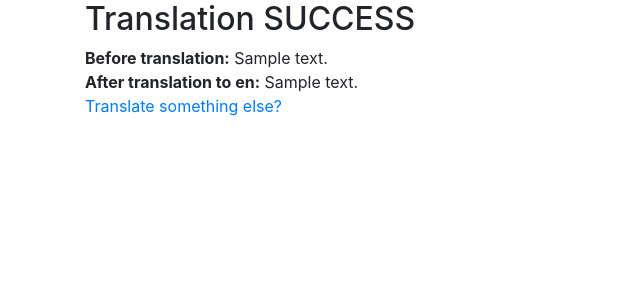
After one commit to vivid-pixel/some-flask-app, a Flask app: template templates/results.html in a window 1280 px wide. The commit adds this page. Shown: the top 300 px of the page, without its empty margins (0-640 px from the left). Run offline with Flask 3, Linux system fonts and the light colour scheme; the template is opened without the code that fills it: most values are stand-ins (such as "Sample title", 1, 10 or a date in 2020).

Commit message:
add POST functionality to translate

```diff
--- a/app.py
+++ b/app.py
@@ -1,6 +1,8 @@
 #!/usr/bin/env python
-
+import requests, os, uuid, json
+from dotenv import load_dotenv
 from flask import Flask, redirect, url_for, request, render_template, session
+load_dotenv()
 
 app = Flask(__name__)
 
@@ -8,3 +10,52 @@ app = Flask(__name__)
 @app.route("/", methods=["GET"])
 def index():
     return render_template("index.html")
+
+
+@app.route("/", methods=["POST"])
+def index_post():
+    # Read form values
+    original_text = request.form["text"]
+    target_language = request.form["language"]
+
+    # Load .env values
+    key = os.environ["KEY"]
+    endpoint = os.environ["ENDPOINT"]
+    location = os.environ["LOCATION"]
+
+    # Path to the translation API version
+    path = "/translate?api-version=3.0"
+
+    # Add the parameter for the target language
+    target_lang_param = "&to=" + target_language
+
+    # Create the URL
+    final_url = endpoint + path + target_lang_param
+
+    # Set up the header info, including subscription key
+    headers = {
+        "Ocp-Apim-Subscription-Key": key,
+        "Ocp-Apim-Subscription-Region": location,
+        "Content-type": "application/json",
+        "X-ClientTraceId": str(uuid.uuid4())
+    }
+
+    # Create the request body of text to translate
+    body = [{ "text": original_text}]
+
+    # Make the call using POST
+    translator_request = requests.post(final_url, headers=headers, json=body)
+
+    # Retrieve JSON response
+    translator_response = translator_request.json()
+
+    # Retrieve translated text
+    translated_text = translator_response[0]["translation"][0]["text"]
+
+    # Call render template and pass in the translated text
+    # plus the original text and target language
+    return render_template("results.html",
+                           translated_text=translated_text,
+                           original_text=original_text,
+                           target_language=target_language
+                           )
--- a/templates/index.html
+++ b/templates/index.html
@@ -9,14 +9,14 @@
 <body>
     <div class="container">
         <h1>Translate It</h1>
-        <div>Enter the text to be translated and specify the language.</div>
+        <div>Enter the text to be translated and select the language you're seeking.</div>
         <div>
             <form method="POST">
                 <div class="form-group">
                     <textarea name="text" cols="20" rows="10" class="form-control"></textarea>
                 </div>
                 <div class="form-group">
-                    <label>Language:</label>
+                    <label>Translate to...</label>
                     <select name="language" class="form-control">
                         <option value="en">English</option>
                         <option value="it">Italian</option>
--- /dev/null
+++ b/templates/results.html
@@ -0,0 +1,24 @@
+<!DOCTYPE html>
+<html lang="en">
+<head>
+    <meta charset="UTF-8">
+    <meta name="viewport" content="width=device-width, initial-scale=1.0">
+    <link rel="stylesheet" href="https://cdn.jsdelivr.net/npm/bootstrap@4.5.3/dist/css/bootstrap.min.css"
+        integrity="sha384-TX8t27EcRE3e/ihU7zmQxVncDAy5uIKz4rEkgIXeMed4M0jlfIDPvg6uqKI2xXr2" crossorigin="anonymous">
+    <title>Here's your translation!</title>
+</head>
+<body>
+    <div class="container">
+        <h2>Translation SUCCESS</h2>
+        <div>
+            <strong>Before translation:</strong> {{ original_text }}
+        </div>
+        <div>
+            <strong>After translation to {{ target_language }}:</strong> {{ translated_text }}
+        </div>
+        <div>
+            <a href="{{ url_for('index') }}">Translate something else?</a>
+        </div>
+    </div>
+</body>
+</html>
```
Also changed, not shown: 1 other file.
